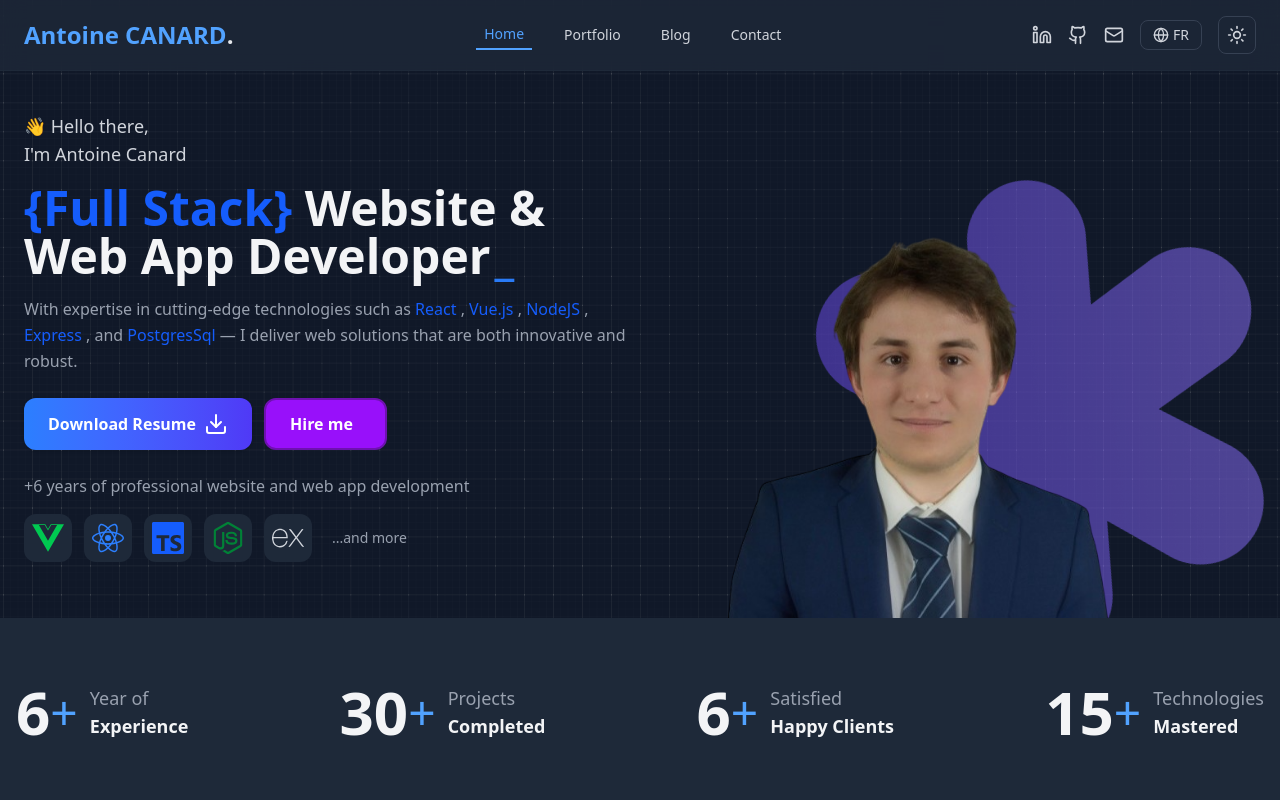
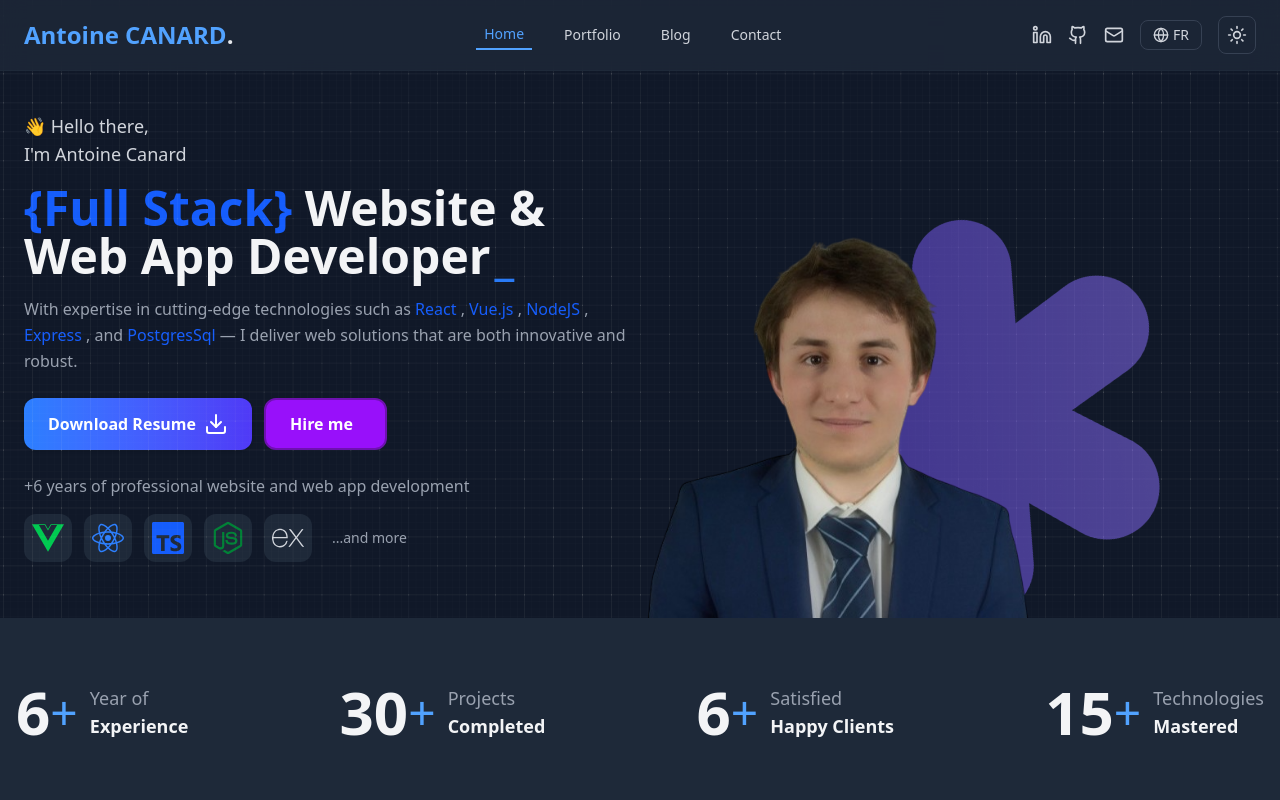
Before and after one commit to acTechWorld/my-website, a React (Vite) app: page / in a window 1280 px wide. Shown: the top 800 px of the page. Built offline with nearby package versions, Linux system fonts and the light colour scheme.

Commit message:
add picture

```diff
--- a/src/sections/SectionHero.tsx
+++ b/src/sections/SectionHero.tsx
@@ -39,28 +39,7 @@ const Hero: FC = () => {
         style={{ backgroundImage: "url('/assets/imgs/background_hero.png')" }}
       ></div>
 
-      {/* Hero Image */}
-      <div className="w-fit flex justify-center absolute pl-20 mt-10 lg:mt-0 bottom-0 left-1/2">
-        <img
-          src="/assets/imgs/hero-6.png"
-          alt="Antoine Canard"
-          className="max-h-[400px] object-contain relative z-10"
-        />
-        <motion.img
-          src="/assets/imgs/hero-7.png"
-          alt=""
-          className="absolute top-1/2 left-1/3 -translate-y-1/2 opacity-50 w-[500px]"
-          animate={{
-            rotate: [0, 45, 0],
-          }}
-          transition={{
-            duration: 9,
-            repeat: Infinity,
-          }}
-        />
-      </div>
-
-      <div className="container mx-auto px-6 relative z-10 flex flex-col lg:flex-row items-center justify-between">
+      <div className="container mx-auto px-6 z-10 flex flex-col lg:flex-row items-center justify-between">
         {/* Text Content */}
         <div className="lg:w-1/2">
           <span
@@ -152,6 +131,26 @@ const Hero: FC = () => {
             </span>
           </div>
         </div>
+        {/* Hero Image */}
+        <div className="w-fit lg:absolute bottom-0 left-1/2">
+          <img
+            src="/assets/imgs/hero-6.png"
+            alt="Antoine Canard"
+            className="lg:max-h-[400px] object-contain relative z-10 max-h-[300px] -mb-14 lg:mb-auto"
+          />
+          <motion.img
+            src="/assets/imgs/hero-7.png"
+            alt=""
+            className="absolute hidden lg:flex top-1/2 left-1/3 -translate-y-1/2 opacity-50 w-[500px]"
+            animate={{
+              rotate: [0, 45, 0],
+            }}
+            transition={{
+              duration: 9,
+              repeat: Infinity,
+            }}
+          />
+        </div>
       </div>
     </section>
   );
```
